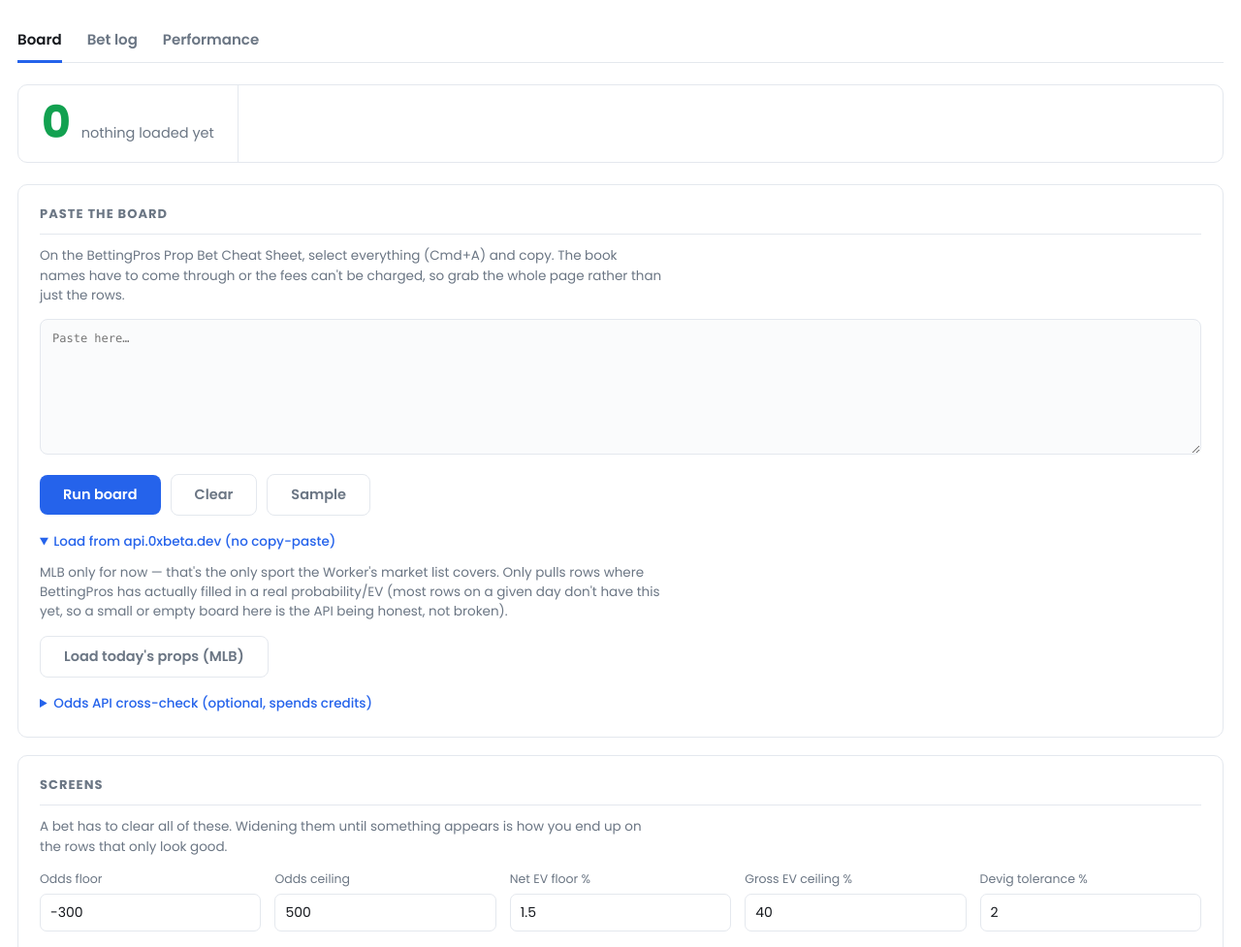
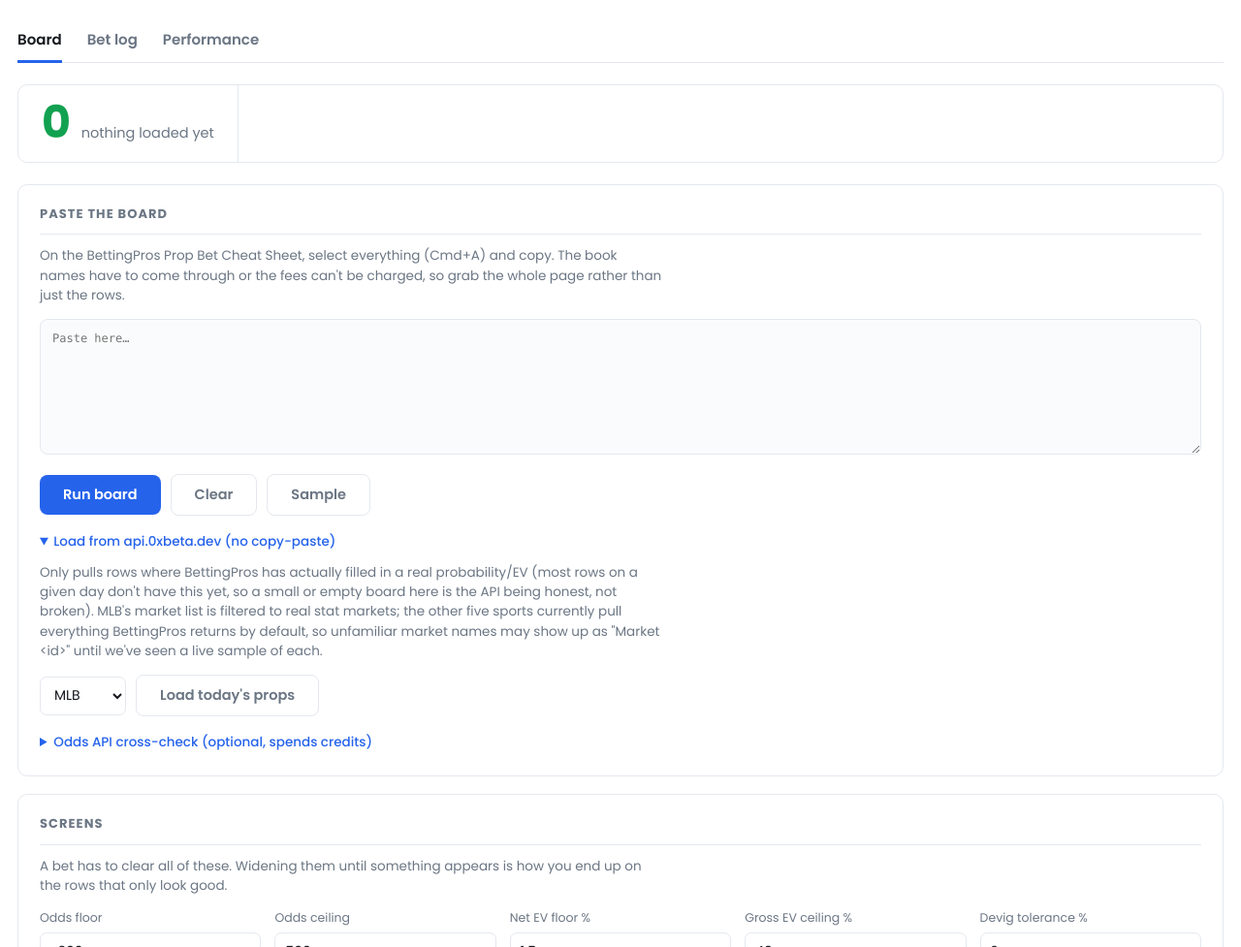
Before and after one commit to AloZic80/ev-bet-screener, a plain HTML site: page index.html in a window 1280 px wide. Shown: the part 123-1100 px from the top of the page at 97% size. Drawn offline with Linux system fonts and the light colour scheme.

Commit message:
Add files via upload

```diff
--- a/index.html
+++ b/index.html
@@ -246,11 +246,21 @@ input.close-in{width:88px; font-family:inherit; font-size:14px; padding:7px 9px;
   <div id="diag" style="margin-top:10px;font-size:13px;color:var(--soft)"></div>
   <details style="margin-top:13px" open>
     <summary>Load from api.0xbeta.dev (no copy-paste)</summary>
-    <p class="hint" style="margin-top:8px">MLB only for now — that's the only sport the Worker's market list covers.
-      Only pulls rows where BettingPros has actually filled in a real probability/EV (most rows on a given day don't
-      have this yet, so a small or empty board here is the API being honest, not broken).</p>
+    <p class="hint" style="margin-top:8px">Only pulls rows where BettingPros has actually filled in a real probability/EV
+      (most rows on a given day don't have this yet, so a small or empty board here is the API being honest, not broken).
+      MLB's market list is filtered to real stat markets; the other five sports currently pull everything BettingPros
+      returns by default, so unfamiliar market names may show up as "Market &lt;id&gt;" until we've seen a live sample
+      of each.</p>
     <div class="row" style="margin-top:8px">
-      <button class="ghost" id="loadApi">Load today's props (MLB)</button>
+      <select id="apiSport" style="font-family:inherit;font-size:14px;padding:8px 10px;border:1px solid var(--rule);border-radius:7px;background:var(--panel);color:var(--ink)">
+        <option value="MLB">MLB</option>
+        <option value="NFL">NFL</option>
+        <option value="NCAAF">NCAAF</option>
+        <option value="NBA">NBA</option>
+        <option value="WNBA">WNBA</option>
+        <option value="MLS">MLS</option>
+      </select>
+      <button class="ghost" id="loadApi">Load today's props</button>
       <span id="apiStatus" style="font-size:13px;color:var(--soft)"></span>
     </div>
   </details>
@@ -1238,18 +1248,19 @@ function apiRowToInternal(p){
 }
 async function loadApi(){
   const btn=document.getElementById('loadApi'), status=document.getElementById('apiStatus');
+  const sport=document.getElementById('apiSport').value;
   const was=btn.textContent; btn.textContent='Loading…'; btn.disabled=true; status.textContent='';
   try{
     const date=document.getElementById('slate').value;
-    const url=API_BASE+'/props?date='+encodeURIComponent(date)+'&sport=MLB&ev_only=1';
+    const url=API_BASE+'/props?date='+encodeURIComponent(date)+'&sport='+encodeURIComponent(sport)+'&ev_only=1';
     const res=await fetch(url);
     if(!res.ok) throw new Error('Worker returned '+res.status);
     const data=await res.json();
     const rows=(data.props||[]).map(apiRowToInternal).filter(Boolean);
     if(!rows.length){
-      status.textContent='0 props with real EV filled in right now (checked '+(data.source_count||0)+' from BettingPros). Try again closer to game time, or use the paste box.';
+      status.textContent='0 '+sport+' props with real EV filled in right now (checked '+(data.source_count||0)+' from BettingPros). Try again closer to game time, or use the paste box.';
     } else {
-      status.textContent='Loaded '+rows.length+' of '+(data.source_count||0)+' props with real EV.';
+      status.textContent='Loaded '+rows.length+' of '+(data.source_count||0)+' '+sport+' props with real EV.';
     }
     lastRows=rows;
     const c=cfgRead(); render(audit(lastRows,c),c); save();
```
